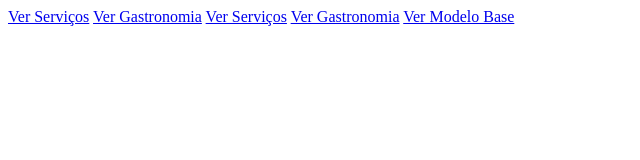
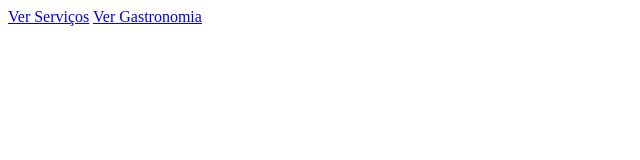
Before and after one commit to HugoKlhen/start, a plain HTML site: page index.html in a window 1280 px wide. Shown: the whole page, without its empty margins (0-640 px from the left). Drawn offline with Linux system fonts and the light colour scheme.

Commit message:
Atualiza links dos modelos

```diff
--- a/index.html
+++ b/index.html
@@ -1,6 +1,2 @@
-<a href="/modelo-servicos/" target="_blank">Ver Serviços</a>
-<a href="/modelo-gastronomia/" target="_blank">Ver Gastronomia</a>
-
-<a href="./modelo-servicos/index.html" target="_blank">Ver Serviços</a>
-<a href="./modelo-gastronomia/index.html" target="_blank">Ver Gastronomia</a>
-<a href="./modelo-base/index.html" target="_blank">Ver Modelo Base</a>
+<a href="https://modelo-servicos-html.vercel.app" target="_blank">Ver Serviços</a>
+<a href="https://modelo-gastronomia-html.vercel.app" target="_blank">Ver Gastronomia</a>
```
